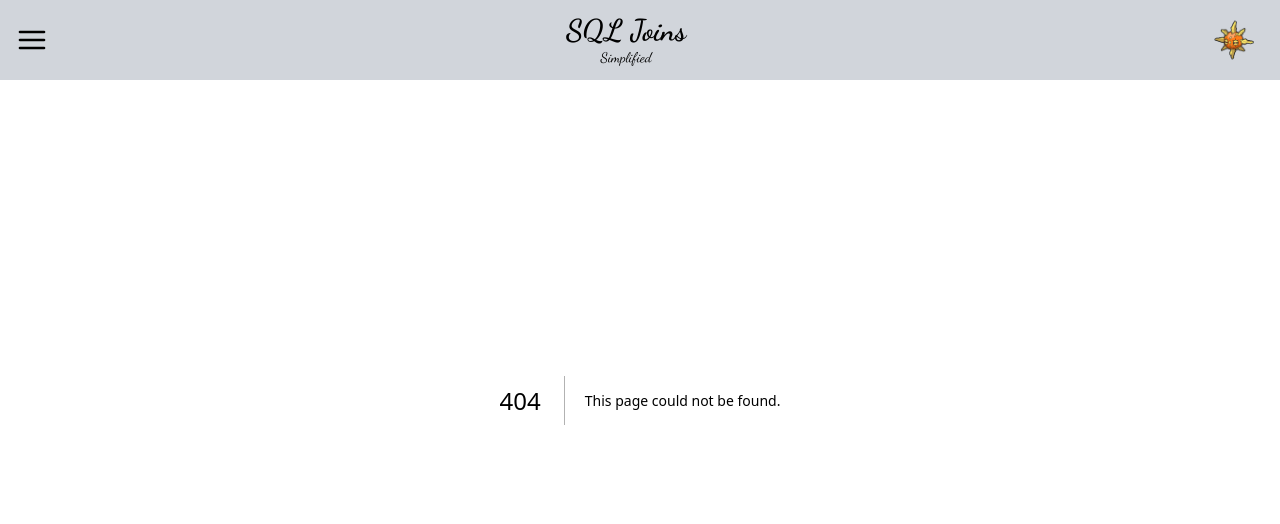
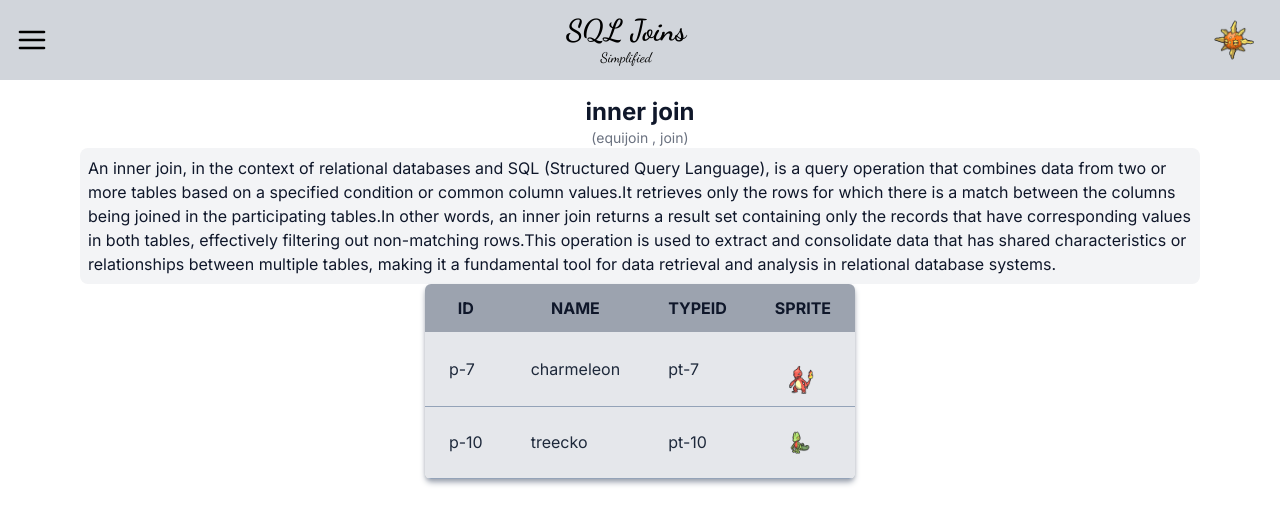
Before and after one commit to pradhanishan/sqlmeetstailwind, a Next.js app: page /joins/inner-join in a window 1280 px wide. Before the commit this address had no page. Shown: the top 524 px of the page. Built offline with nearby package versions, Linux system fonts and the light colour scheme.

Commit message:
add filter working render for tables

```diff
--- /dev/null
+++ b/app/components/Description.tsx
@@ -0,0 +1,23 @@
+export default function Description({
+  description,
+}: {
+  description: {
+    key: string;
+    value: string;
+  }[];
+}) {
+  const descriptionLines = description.map((line) => {
+    return <span key={line.key}>{line.value}</span>;
+  });
+
+  return (
+    <div>
+      <p
+        className="text-md bg-gray-100 dark:bg-slate-700 p-2 rounded-lg
+   text-slate-900 dark:text-white w-full"
+      >
+        {descriptionLines}
+      </p>
+    </div>
+  );
+}
--- /dev/null
+++ b/app/components/NameAndSynonym.tsx
@@ -0,0 +1,27 @@
+import React from "react";
+
+export default function NameAndSynonym({
+  name,
+  synonyms,
+}: {
+  name: string;
+  synonyms?: string;
+}) {
+  return (
+    <div
+      className="flex flex-col justify-center items-center"
+      id="heading-container"
+    >
+      <div>
+        <h3>{name}</h3>
+      </div>
+      {synonyms !== undefined && synonyms !== null ? (
+        <div className="flex flex-row space-x-1 px-2">
+          <span className="text-sm text-gray-500 dark:text-gray-300">
+            {synonyms}
+          </span>
+        </div>
+      ) : null}
+    </div>
+  );
+}
--- /dev/null
+++ b/app/components/Query.tsx
@@ -0,0 +1,26 @@
+export default function Query({
+  query,
+}: {
+  query: {
+    key: string;
+    value: string;
+  }[];
+}) {
+  const queryLines = query.map((line) => {
+    return (
+      <>
+        <span key={line.key}>{line.value}</span>
+        <br />
+      </>
+    );
+  });
+
+  return (
+    <div id="syntax-container">
+      <p>
+        {queryLines}
+        <br />
+      </p>
+    </div>
+  );
+}
--- a/app/components/navigation/DrawerBody.tsx
+++ b/app/components/navigation/DrawerBody.tsx
@@ -13,16 +13,16 @@ export default function DrawerBody({
     name: string;
     href: string;
   }[] = [
-    { key: "nav-item-0", name: "Introduction", href: "joins" },
-    { key: "nav-item-1", name: "Inner Join", href: "inner-join" },
-    { key: "nav-item-2", name: "Left Join", href: "inner-join" },
-    { key: "nav-item-3", name: "Right Join", href: "inner-join" },
-    { key: "nav-item-4", name: "Full Join", href: "inner-join" },
-    { key: "nav-item-5", name: "Cross Join", href: "inner-join" },
-    { key: "nav-item-6", name: "Semi Join", href: "inner-join" },
-    { key: "nav-item-7", name: "Anti Join", href: "inner-join" },
-    { key: "nav-item-8", name: "Natural Join", href: "inner-join" },
-    { key: "nav-item-9", name: "Self Join", href: "inner-join" },
+    { key: "nav-item-0", name: "Introduction", href:"/joins" },
+    { key: "nav-item-1", name: "Inner Join", href:"/joins/inner-join" },
+    { key: "nav-item-2", name: "Left Join", href:"/joins/inner-join" },
+    { key: "nav-item-3", name: "Right Join", href:"/joins/inner-join" },
+    { key: "nav-item-4", name: "Full Join", href:"/joins/inner-join" },
+    { key: "nav-item-5", name: "Cross Join", href:"/joins/inner-join" },
+    { key: "nav-item-6", name: "Semi Join", href:"/joins/inner-join" },
+    { key: "nav-item-7", name: "Anti Join", href:"/joins/inner-join" },
+    { key: "nav-item-8", name: "Natural Join", href:"/joins/inner-join" },
+    { key: "nav-item-9", name: "Self Join", href:"/joins/inner-join" },
   ];
 
   const navItems = navItemsData.map((item) => {
--- a/app/globals.css
+++ b/app/globals.css
@@ -1,15 +1,6 @@
 @tailwind base;
 @tailwind components;
 @tailwind utilities;
-
-/*
-
-GLOBAL STYLE RULES
-
-1. Only define styles to fixed elements
-2. Do not create custom classes to style elements.
-
-*/
 
 /* styles for main start*/
 main {
@@ -45,11 +36,22 @@ td {
 }
 
 /* styles for tables end*/
-
-.scrollbar-hidden::-webkit-scrollbar {
+div::-webkit-scrollbar {
   width: 0;
 }
+/* styles for scrollbar end*/
 
-div {
-  @apply scrollbar-hidden;
+/* styles for headings start*/
+h3 {
+  @apply font-bold text-2xl lowercase;
+  @apply text-slate-900 dark:text-white;
 }
+
+/* styles for headings end*/
+
+/*paragraph start*/
+p {
+  @apply bg-gray-100 dark:bg-slate-700 p-2 rounded-lg
+         text-slate-900 dark:text-white w-full;
+}
+/*paragraph end*/
--- /dev/null
+++ b/app/joins/inner-join/page.tsx
@@ -0,0 +1,39 @@
+import Description from "@/app/components/Description";
+import NameAndSynonym from "@/app/components/NameAndSynonym";
+import Query from "@/app/components/Query";
+import Table from "@/app/components/Table";
+import { innerJoinData } from "@/public/data/inner-join";
+import { pokemon } from "@/public/data/pokemon";
+
+export default function InnerJoin() {
+
+
+  const pokemonToFilter = ["charmeleon", "treecko"];
+
+  const filteredLeftTableData = pokemon.data.filter((row) => {
+    const value = row.value[1].value;
+    return typeof value === "string" && pokemonToFilter.includes(value);
+  });
+
+  console.log(filteredLeftTableData)
+
+
+  return (
+    <main>
+      {/* Join Type Heading Container*/}
+      <NameAndSynonym
+        name={innerJoinData.name}
+        synonyms={innerJoinData.synonyms}
+      />
+      {/* Description Container */}
+      <Description description={innerJoinData.description} />
+      {/* Syntax Container */}
+      {/* <Query query={innerJoinData.syntax} /> */}
+
+      <div>
+        {/* Left Table */}
+        <Table headers={pokemon.headers} data={filteredLeftTableData}/>
+      </div>
+    </main>
+  );
+}
--- a/app/joins/page.tsx
+++ b/app/joins/page.tsx
@@ -1,5 +1,5 @@
 import React from "react";
 
 export default function Joins() {
-  return <main>Joins</main>;
+  return <main></main>;
 }
--- /dev/null
+++ b/public/data/inner-join.ts
@@ -0,0 +1,72 @@
+// abbreviations
+
+/*
+
+ij-desc-l : innerJoin-description-line
+ij-
+
+*/
+
+export const innerJoinData: {
+    name: string,
+    description: {
+        key: string;
+        value: string;
+    }[];
+    syntax: {
+        key: string;
+        value: string;
+    }[];
+    synonyms?: string;
+} = {
+    name: "Inner join",
+    description: [
+        {
+            key: "ij-desc-l0",
+            value:
+                "An inner join, in the context of relational databases and SQL (Structured Query Language), is a query operation that combines data from two or more tables based on a specified condition or common column values.",
+        },
+        {
+            key: "ij-desc-l1",
+            value:
+                "It retrieves only the rows for which there is a match between the columns being joined in the participating tables.",
+        },
+        {
+            key: "ij-desc-l2",
+            value:
+                "In other words, an inner join returns a result set containing only the records that have corresponding values in both tables, effectively filtering out non-matching rows.",
+        },
+        {
+            key: "ij-desc-l3",
+            value:
+                "This operation is used to extract and consolidate data that has shared characteristics or relationships between multiple tables, making it a fundamental tool for data retrieval and analysis in relational database systems.",
+        },
+    ],
+    syntax: [
+        {
+            key: "ij-stx-l0",
+            value: "SELECT",
+        },
+        {
+            key: "ij-stx-l1",
+            value: "column1, column2, ...",
+        },
+        {
+            key: "ij-stx-l2",
+            value: "FROM",
+        },
+        {
+            key: "ij-stx-l3",
+            value: "table1 INNER JOIN table2",
+        },
+        {
+            key: "ij-stx-l4",
+            value: "ON",
+        },
+        {
+            key: "ij-stx-l5",
+            value: "table1.column_name = table2.column_name;",
+        },
+    ],
+    synonyms: "(equijoin , join)",
+};
```
